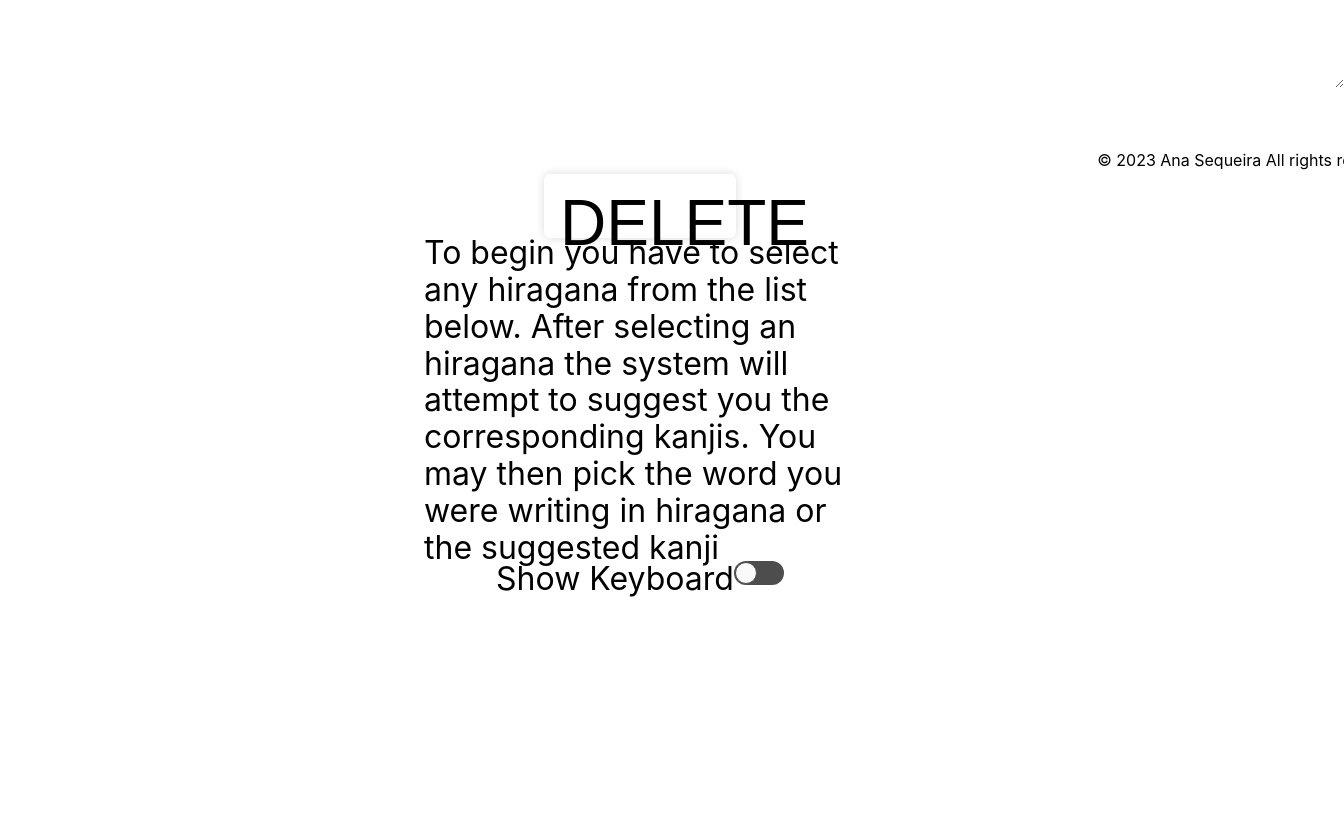
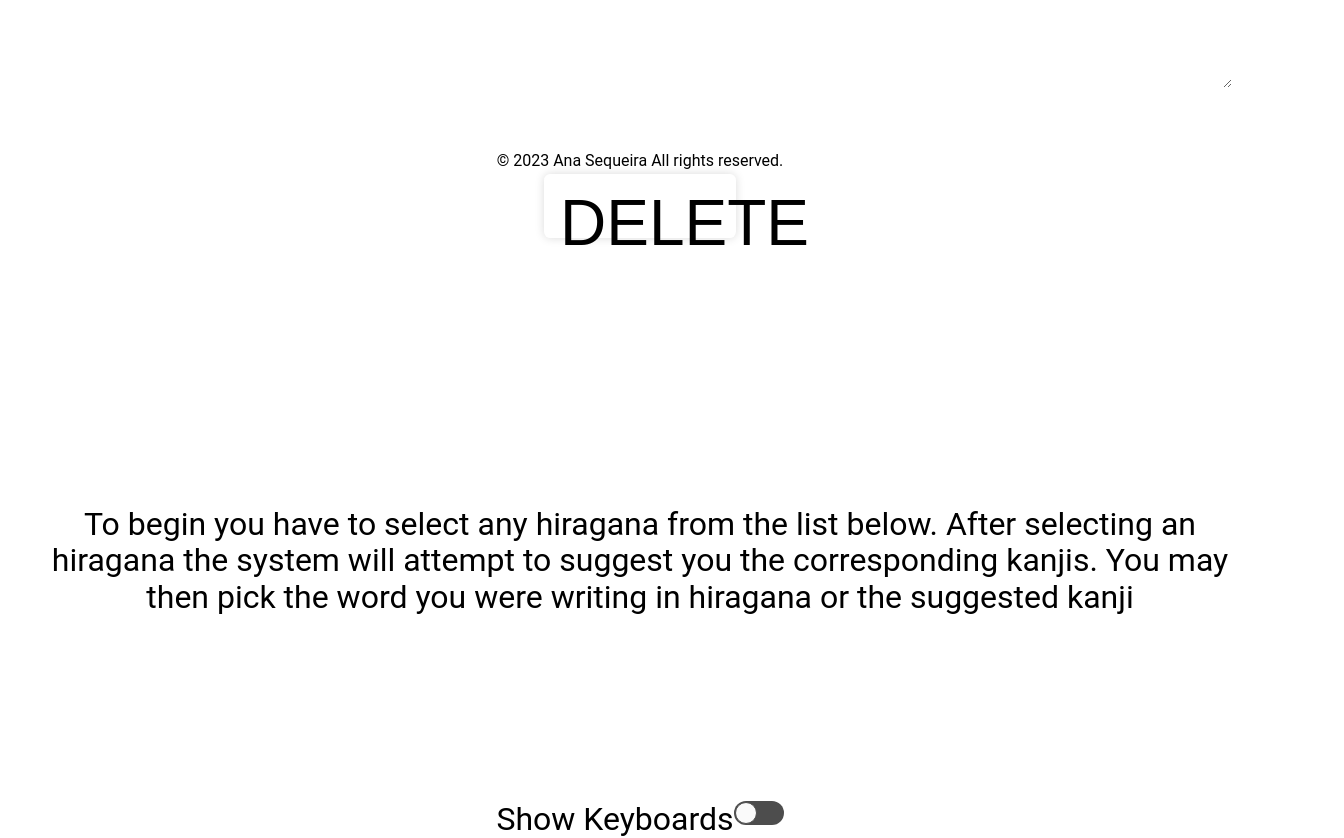
Before and after one commit to acoss22/japanese_keyboard, a React (Create React App) app in the folder japanese-keyboard/: page / in a window 1280 px wide. Shown: the part 600-1438 px from the top of the page, 1344 px wide, since content can reach past the window. Before the commit the page ends 1278 px from the top, so only its background shows below. Built offline with nearby package versions, Linux system fonts and the light colour scheme; the HTML template or start-up script is replaced by a standard one.

Commit message:
style: fixing UI centering content

```diff
--- a/japanese-keyboard/src/App.js
+++ b/japanese-keyboard/src/App.jsx
@@ -40,40 +40,40 @@ function App() {
   }
 
   return (
-    <>
+    <div className={styles.page}>
       <Header />
       <div className={styles.main}>
-
         <div className={styles.container}>
           <TextAreaBox classname={styles.area} value={phrase} onDeletePressed={handleOnDelete} />
           <button className={styles.btnDel} onClick={handleOnDelete} >
             DELETE
           </button>
-          {(newWord !== '') ? (
-            <KanjiSuggestion data-testid="app-kanji-suggestion" word={newWord} selectedWordHandler={handleSelectedWord} cancelHandler={handleCancelSuggestion} />
-          ) : (<GenericTutorial text="To begin you have to select any hiragana from the list below. After selecting an hiragana the system will attempt to suggest you the corresponding kanjis. You may then pick the word you were writing in hiragana or the suggested kanji"></GenericTutorial>)}
-
+          <div className={styles.kanjiContainer}>
+            {(newWord !== '') ? (
+              <KanjiSuggestion data-testid="app-kanji-suggestion" word={newWord} selectedWordHandler={handleSelectedWord} cancelHandler={handleCancelSuggestion} />
+            ) : (<GenericTutorial text="To begin you have to select any hiragana from the list below. After selecting an hiragana the system will attempt to suggest you the corresponding kanjis. You may then pick the word you were writing in hiragana or the suggested kanji"></GenericTutorial>)}
+          </div>
           <div>
-            <ToggleButton label="Show Keyboard" className={styles.toogle} value={useKeyboard} showIcons={false} onChange={handleToggleKeyboard}></ToggleButton>
+            <ToggleButton label="Show Keyboards" className={styles.toogle} value={useKeyboard} showIcons={false} onChange={handleToggleKeyboard}></ToggleButton>
           </div>
           <div>
 
             {useKeyboard && (
               <>
-                <div className="toggle_div label">HIRAGANA</div>
+                <div className="keyboardTitle">HIRAGANA</div>
 
                 <CharacterList data-testid="app-hiragana-list" characters={hiraganas} rows={6} handleChange={handleChange} />
 
-                <div className="toggle_div label">KATAKANA</div>
+                <div className="keyboardTitle">KATAKANA</div>
                 <CharacterList data-testid="app-kataka-list" characters={katakana} rows={6} handleChange={handleChange} />
               </>
             )
             }
           </div>
         </div>
-        <Footer />
       </div>
-    </>
+      <Footer />
+    </div>
 
   );
 }
--- a/japanese-keyboard/src/app.module.scss
+++ b/japanese-keyboard/src/app.module.scss
@@ -1,12 +1,15 @@
 @import "src/styles/variables";
 
+.page {
+  display: flex;
+  align-items: center;
+  justify-content: center;
+
   .main {
-  padding-top: $header-height;
-  padding-bottom: $footer-height;
-  padding: $header-height 10rem $footer-height;
     height: calc(100% - $header-height - $footer-height);
     font-size: 2rem;
     line-height: 1.15;
+    max-width: 76rem;
 
     .container {
       width: 100%;
@@ -14,11 +17,20 @@
       flex-direction: column;
       justify-content: center;
       align-items: center;
+      padding-top: 5rem;
 
-    .btnDel{
+      .kanjiContainer {
+        display: flex;
+        text-align: center;
+        justify-content: center;
+        padding: 5rem 0;
+      }
+
+      .btnDel {
         width: 12rem;
         height: 4rem;
         margin: 0.15rem 0;
+      }
     }
   }
 }
@@ -59,10 +71,6 @@ button:focus {
   outline: none;
 }
 
-.toggle_div {
-  height: 4rem;
-}
-
 .header {
   padding: 2rem;
   text-align: center;
@@ -72,16 +80,13 @@ button:focus {
   color: black;
 }
 
-.label {
+.keyboardTitle {
+  height: 4rem;
   font-size: 2rem;
-  margin-top: 2rem;
+  margin: 5rem;
 }
+
 .right {
   float: right;
   font-size: 2rem;
 }
-
-.toogle{
-  padding-bottom: 5rem;
-  background-color: red;
-}
--- a/japanese-keyboard/src/components/footer/footer.module.scss
+++ b/japanese-keyboard/src/components/footer/footer.module.scss
@@ -10,11 +10,9 @@
     width: 100%;
     display: flex;
     align-items: center;
-    flex-direction: row-reverse;
+    justify-content: center;
 
     .footer {
-      align-self: center;
-      margin-right: 2rem;
       font-size: $fontSizeFooter;
     }
   }
--- a/japanese-keyboard/src/components/generic-tutorial/genericTutorial.module.scss
+++ b/japanese-keyboard/src/components/generic-tutorial/genericTutorial.module.scss
@@ -3,7 +3,7 @@
   justify-content: center;
   align-items: center;
   height: 20rem;
-  width: 45%;
+  padding-top: 5rem;
 
   .label {
     font-size: 2rem;
--- a/japanese-keyboard/src/components/header/header.module.scss
+++ b/japanese-keyboard/src/components/header/header.module.scss
@@ -10,6 +10,6 @@
   text-align: center;
   height: $header-height;
   width: 100%;
-  background: linear-gradient(to right, #f7b7de, #ffcceb, #fc90d2);
+
 
 }
--- a/japanese-keyboard/src/index.css
+++ b/japanese-keyboard/src/index.css
@@ -1,13 +1,11 @@
 body {
   margin: 0;
-  font-family: -apple-system, BlinkMacSystemFont, 'Segoe UI', 'Roboto', 'Oxygen',
-    'Ubuntu', 'Cantarell', 'Fira Sans', 'Droid Sans', 'Helvetica Neue',
-    sans-serif;
-  -webkit-font-smoothing: antialiased;
-  -moz-osx-font-smoothing: grayscale;
+  font-family: "Roboto",sans-serif;
+  width: 100%;
+  height: 100%;
 }
 
 code {
-  font-family: source-code-pro, Menlo, Monaco, Consolas, 'Courier New',
+  font-family: source-code-pro, Menlo, Monaco, Consolas, "Courier New",
     monospace;
 }
```
Lines whose indentation alone changed are shown as unchanged.
